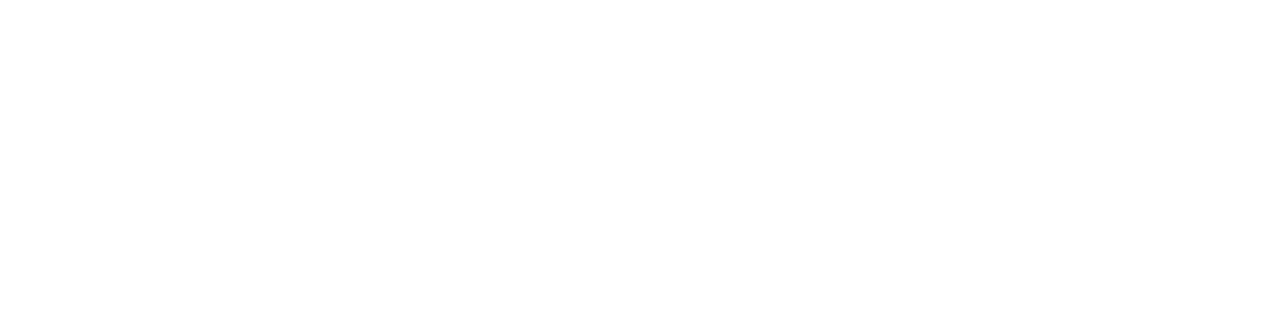
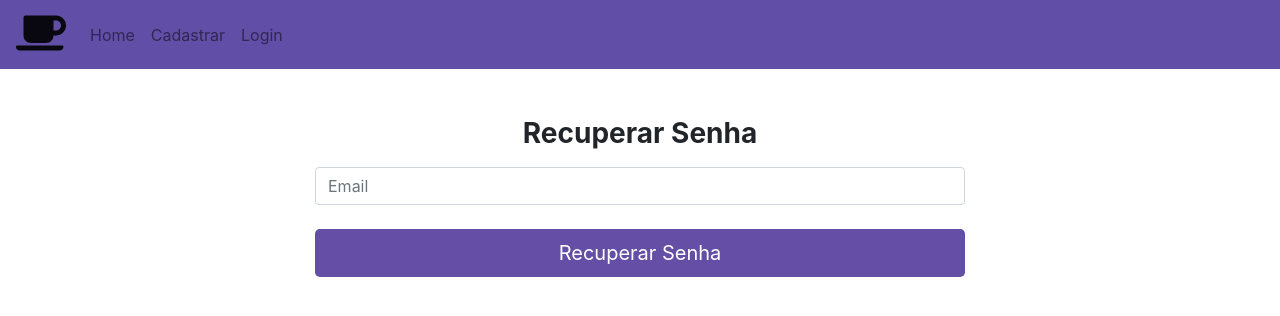
Before and after one commit to ThiagoHolandaMelo/eventos, a React (Create React App) app: page /usuariorecuperarsenha in a window 1280 px wide. Shown: the top 316 px of the page. Built offline with nearby package versions, Linux system fonts and the light colour scheme.

Commit message:
Desenvolvendo a recuperação de senha com envio de email

```diff
--- a/package.json
+++ b/package.json
@@ -3,6 +3,11 @@
   "version": "0.1.0",
   "private": true,
   "dependencies": {
+    "@fortawesome/fontawesome-svg-core": "^1.2.30",
+    "@fortawesome/free-brands-svg-icons": "^5.14.0",
+    "@fortawesome/free-regular-svg-icons": "^5.14.0",
+    "@fortawesome/free-solid-svg-icons": "^5.14.0",
+    "@fortawesome/react-fontawesome": "^0.1.11",
     "@testing-library/jest-dom": "^4.2.4",
     "@testing-library/react": "^9.5.0",
     "@testing-library/user-event": "^7.2.1",
--- a/public/index.html
+++ b/public/index.html
@@ -8,7 +8,6 @@
     <link rel="stylesheet" href="https://stackpath.bootstrapcdn.com/bootstrap/4.5.0/css/bootstrap.min.css" integrity="sha384-9aIt2nRpC12Uk9gS9baDl411NQApFmC26EwAOH8WgZl5MYYxFfc+NcPb1dKGj7Sk" crossorigin="anonymous">
 
     <!-- Font Awesome <link rel="stylesheet" href="https://cdnjs.cloudflare.com/ajax/libs/font-awesome/5.14.0/js/all.min.js"/>-->
-    <link rel="stylesheet" href="https://stackpath.bootstrapcdn.com/font-awesome/4.7.0/css/font-awesome.min.css"/>
 
 
     <title>Eventos</title>
--- a/src/App.js
+++ b/src/App.js
@@ -9,6 +9,18 @@ import {Provider} from 'react-redux';
 import Login from './view/login/';
 import NovoUsuario from './view/usuario-novo/';
 import Home from './view/home/';
+import UsuarioRecuperarSenha from './view/usuario-recuperar-senha/';
+
+/*
+  Font awesome: https://fontawesome.com/how-to-use/on-the-web/using-with/react
+*/
+import { library } from '@fortawesome/fontawesome-svg-core';
+import { fab } from '@fortawesome/free-brands-svg-icons'
+import { faCheckSquare, faCoffee } from '@fortawesome/free-solid-svg-icons';
+
+library.add(fab,faCheckSquare, faCoffee);
+
+
 
 function App() {
   return (
@@ -17,6 +29,7 @@ function App() {
         <Route exact path='/' component={Home} />
         <Route exact path='/novousuario' component={NovoUsuario} />
         <Route exact path='/login' component={Login} />
+        <Route exact path='/usuariorecuperarsenha' component={UsuarioRecuperarSenha} />
       </Router>
     </Provider>
   );
--- a/src/components/navbar/index.js
+++ b/src/components/navbar/index.js
@@ -4,6 +4,8 @@ import './navbar.css';
 import {Link} from 'react-router-dom';
 
 import { useSelector, useDispatch} from 'react-redux';
+
+import { FontAwesomeIcon } from '@fortawesome/react-fontawesome';
 
 function Navbar(){
 
@@ -12,7 +14,7 @@ function Navbar(){
     return(
         <nav className="navbar navbar-expand-lg navbar-light" background-color="#e3f2fd;">
 
-            <span className="navbar-brand text-white font-weight-bold">Eventos</span>
+            <span className="navbar-brand font-weight-bold"><FontAwesomeIcon icon="coffee" size="2x" /></span>
             <button className="navbar-toggler"  type="button" data-toggle="collapse" data-target="#navbarSupportedContent" aria-controls="navbarSupportedContent" aria-expanded="true" aria-label="Toggle navigation">
                 <span class="navbar-toggler-icon text-white"></span>
             </button>
--- a/src/view/login/index.js
+++ b/src/view/login/index.js
@@ -7,6 +7,8 @@ import firebase from '../../config/firebase';
 import 'firebase/auth';
 
 import { useSelector, useDispatch} from 'react-redux';
+
+import { FontAwesomeIcon } from '@fortawesome/react-fontawesome';
 
 function Login(){
 
@@ -52,6 +54,7 @@ function Login(){
             <form className="form-signin mx-auto">
                 <div className="text-center mb-4">
                     <img className="mb-4" src="/docs/4.5/assets/brand/bootstrap-solid.svg" alt="" width="72" height="72"/>
+                    <FontAwesomeIcon icon="coffee" size="2x" />
                     <h1 className="h3 mb-3 font-weight-normal text-white font-weight-bold">Login</h1>
                 </div>
 
@@ -66,7 +69,7 @@ function Login(){
                 </div>
 
                 <div className="opcoes-login mt-5 text-center">
-                    <a href="#" className="mx-2"> Recuperar Senha</a>
+                    <Link to="/usuariorecuperarsenha" className="mx-2"> Recuperar Senha</Link>
                     <span className="text-white">&#9733;</span>
                     <Link to='novousuario' className='mx-2'>Quero Cadastrar</Link>
                     {/* <a href="#" className="mx-2">Quero Cadastrar</a> */}
--- /dev/null
+++ b/src/view/usuario-recuperar-senha/index.js
@@ -0,0 +1,45 @@
+import React, {useState} from 'react';
+import './usuario-recuperar-senha.css';
+import {Link} from 'react-router-dom';
+import Navbar from '../../components/navbar/';
+
+import firebase from '../../config/firebase';
+import 'firebase/auth';
+
+import { useSelector, useDispatch} from 'react-redux';
+
+import { FontAwesomeIcon } from '@fortawesome/react-fontawesome';
+
+
+function UsuarioRecuperarSenha(){
+
+    const [email, setEmail] = useState();
+    const [msg, setMsg] = useState();
+
+    function recuperarSenha(){
+        firebase.auth().sendPasswordResetEmail(email).then( resultado => {
+            setMsg("Enviamos um link no seu email para vocee redefinir sua senha");
+        }).catch( erro => {
+            setMsg("Verifique se o email está correto");
+        })
+    }
+
+    return(
+        <>
+            <Navbar />
+
+            <form className="text-center form-login mx-auto mt-5">
+                <h3 className="mb-3 font-weight-bold">Recuperar Senha</h3>
+                <input onChange={ (e) => setEmail(e.target.value)} type="email" className="form-control my-2" placeholder="Email" />
+
+                <div className="msg my-4 text-center">
+                    <span>{msg}</span>
+                </div>
+
+                <button onClick={recuperarSenha} type="button" className="btn btn-lg btn-block btn-enviar">Recuperar Senha</button>
+            </form>
+        </>
+    )
+}
+
+export default UsuarioRecuperarSenha;
--- /dev/null
+++ b/src/view/usuario-recuperar-senha/usuario-recuperar-senha.css
@@ -0,0 +1,9 @@
+.btn-enviar{
+    background-color: #644EA6;
+    color: #fff;
+}
+
+.btn-enviar:hover{
+    background-color: #f21667;
+    color: #fff;
+}
```
Also changed, not shown: 1 other file (tests, documents, lock files or other folders).
